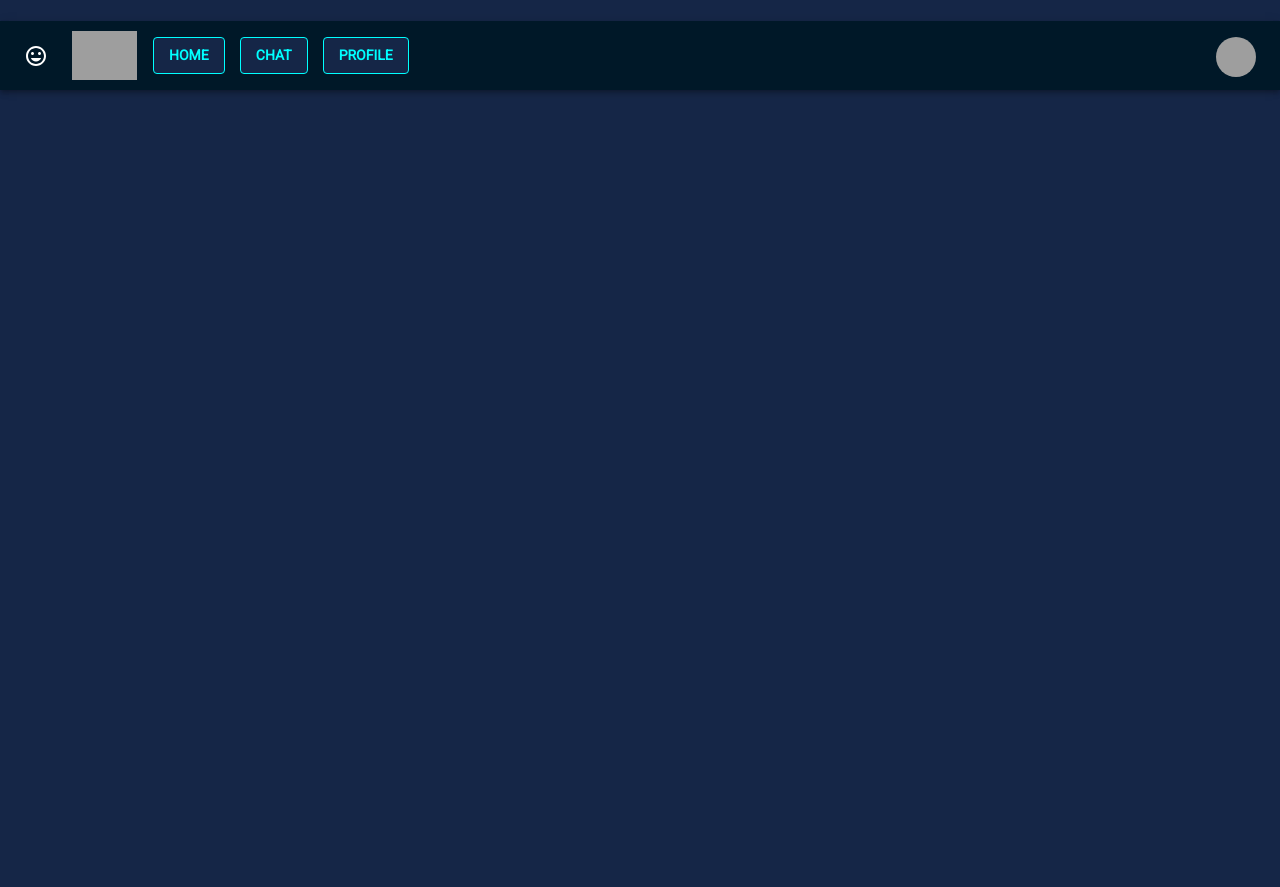
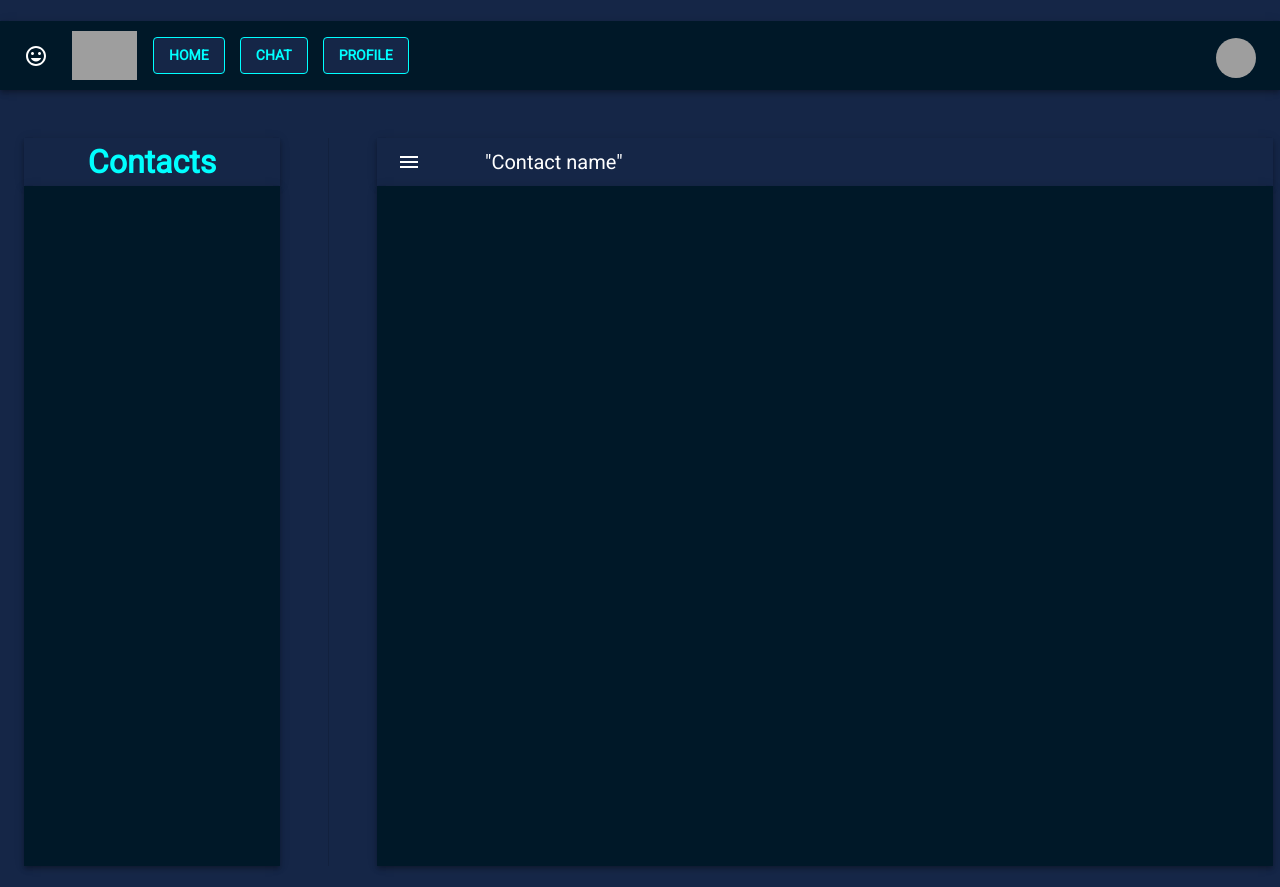
Before and after one commit to yann1731/ft_transcendence, a React (Create React App) app in the folder front_end/: page /Chat in a window 1280 px wide. Before the commit the page ends 800 px from the top, so only its background shows below. Built offline with nearby package versions, Linux system fonts and the light colour scheme; grey boxes are pictures that could not be loaded.

Commit message:
Content Chat Page Started

```diff
--- a/front_end/public/index.html
+++ b/front_end/public/index.html
@@ -4,10 +4,13 @@
     <meta charset="utf-8" />
     <title>Transcendence</title>
     <link rel="icon" type="image/x-icon" href="./gros jambon.png">
+    <link href="../src/Components/HomePage/Home.tsx" type="homepage">
   </head>
   <body style="background-color: #152647;">
     <noscript>You need to enable JavaScript to run this app.</noscript>
-    <div id="root"></div>
+    <div id="root">
+    </div>
+      <Home></Home>
     <!--
       This HTML file is a template.
       If you open it directly in the browser, you will see an empty page.
--- a/front_end/src/Components/App.tsx
+++ b/front_end/src/Components/App.tsx
@@ -2,13 +2,15 @@ import { Routes, Route } from 'react-router-dom';
 import Home from './HomePage/Home';
 import Chat from './ChatPage/Chat';
 import Profile from './ProfilePage/Profile';
+import FatCat from './FatCat';
 
 function App() {
 	return (
 	<Routes>
-		<Route path='/Home' element={ <Home /> } />
+		<Route path='/' element={ <Home /> } />
 		<Route path='/Profile' element={ <Profile /> } />
 		<Route path='/Chat' element={ <Chat /> } />
+		<Route path='/FatCat' element={ <FatCat /> } />
 	</Routes>
 	)
 }
--- a/front_end/src/Components/ChatPage/Chat.tsx
+++ b/front_end/src/Components/ChatPage/Chat.tsx
@@ -1,11 +1,14 @@
 import { Link } from 'react-router-dom';
 import ResponsiveAppBar from '../ToolBar';
+import DividerStack from './Divider';
 
 function Chat() {
 	return (
 	<div>
 		<h1>
 			<ResponsiveAppBar></ResponsiveAppBar>
+			<br></br>
+			<DividerStack></DividerStack>
 		</h1>
 	</div>
 	)
--- /dev/null
+++ b/front_end/src/Components/ChatPage/Contacts.tsx
@@ -0,0 +1,17 @@
+import * as React from 'react';
+import CssBaseline from '@mui/material/CssBaseline';
+import Box from '@mui/material/Box';
+import Container from '@mui/material/Container';
+import { theme } from '../../Theme'
+
+export default function ContactContainer() {
+  return (
+    <React.Fragment>
+      <CssBaseline />
+      <Container maxWidth="lg">
+        <Box sx={{bgcolor: theme.palette.primary.main, boxShadow: 4, textAlign: 'center', fontWeight: 'bold', width: '20vw', color: 'cyan'}}>Contacts</Box>
+        <Box sx={{ bgcolor: theme.palette.secondary.main, height: '85vh', boxShadow: 4, width: '20vw'}} />
+      </Container>
+    </React.Fragment>
+  );
+}
--- /dev/null
+++ b/front_end/src/Components/ChatPage/Conversation.tsx
@@ -0,0 +1,19 @@
+import * as React from 'react';
+import CssBaseline from '@mui/material/CssBaseline';
+import Box from '@mui/material/Box';
+import Container from '@mui/material/Container';
+import { theme } from '../../Theme'
+import OptionBar from './Options';
+
+
+export default function ConversationContainer() {
+  return (
+    <React.Fragment>
+      <CssBaseline />
+        <Container maxWidth="xl">
+		<OptionBar></OptionBar>
+		<Box sx={{ bgcolor: theme.palette.secondary.main, height: '85vh', boxShadow: 4, width: '70vw'}} />
+      </Container>
+    </React.Fragment>
+  );
+}
--- /dev/null
+++ b/front_end/src/Components/ChatPage/Divider.tsx
@@ -0,0 +1,20 @@
+import * as React from 'react';
+import Divider from '@mui/material/Divider';
+import Stack from '@mui/material/Stack';
+import ContactContainer from './Contacts';
+import ConversationContainer from './Conversation';
+
+export default function DividerStack() {
+  return (
+    <div>
+      <Stack
+        direction="row"
+        divider={<Divider orientation="vertical" flexItem />}
+        spacing={3}
+        >
+          <ContactContainer></ContactContainer>
+          <ConversationContainer></ConversationContainer>
+      </Stack>
+    </div>
+  );
+}
--- /dev/null
+++ b/front_end/src/Components/ChatPage/Options.tsx
@@ -0,0 +1,24 @@
+import * as React from 'react';
+import AppBar from '@mui/material/AppBar';
+import Box from '@mui/material/Box';
+import Toolbar from '@mui/material/Toolbar';
+import Typography from '@mui/material/Typography';
+import IconButton from '@mui/material/IconButton';
+import MenuIcon from '@mui/icons-material/Menu';
+
+export default function OptionBar() {
+  return (
+    <Box sx={{ flexGrow: 1 }}>
+      <AppBar position="static">
+        <Toolbar variant="dense">
+          <IconButton edge="start" color="inherit" aria-label="menu" sx={{ mr: 7 }}>
+            <MenuIcon />
+          </IconButton>
+          <Typography variant="h6" color="inherit" component="div">
+            "Contact name"
+          </Typography>
+        </Toolbar>
+      </AppBar>
+    </Box>
+  );
+}
--- /dev/null
+++ b/front_end/src/Components/FatCat.tsx
@@ -0,0 +1,18 @@
+import { textAlign } from '@mui/system';
+
+
+function FatCat() {
+	return (
+	<div>
+		<h1 style={{textAlign: "center"}}>
+			DON'T TOUCH THE FAT CAT!!!!
+			<br></br>
+			<br></br>
+			<img src="https://res.cloudinary.com/jerrick/image/upload/d_642250b563292b35f27461a7.png,f_jpg,fl_progressive,q_auto,w_1024/632d52a6376a2b001d128f18.jpg" alt="gros chat"></img>
+		</h1>
+	</div>
+	)
+}
+
+export default FatCat
+;
--- /dev/null
+++ b/front_end/src/Components/ProfilePage/Divider.tsx
@@ -0,0 +1,16 @@
+import * as React from 'react';
+import Divider from '@mui/material/Divider';
+import Stack from '@mui/material/Stack';
+
+export default function DividerStack() {
+  return (
+    <div>
+      <Stack
+        direction="row"
+        divider={<Divider orientation="vertical" flexItem />}
+        spacing={3}
+        >
+      </Stack>
+    </div>
+  );
+}
--- a/front_end/src/Components/ProfilePage/Profile.tsx
+++ b/front_end/src/Components/ProfilePage/Profile.tsx
@@ -6,7 +6,7 @@ function Profile() {
 	<div>
 		<h1>
 			<ResponsiveAppBar></ResponsiveAppBar>
-			This is the Profile Page
+			<br></br>
 		</h1>
 	</div>
 	)
--- a/front_end/src/Components/ToolBar.tsx
+++ b/front_end/src/Components/ToolBar.tsx
@@ -14,9 +14,10 @@ import MenuItem from '@mui/material/MenuItem';
 import InsertEmoticonIcon from '@mui/icons-material/InsertEmoticon';
 import { theme } from '../Theme'
 import { Link } from 'react-router-dom';
+import FatCat from './FatCat';
 
 const pages = [
-  { label: 'Home', link: '/Home' },
+  { label: 'Home', link: '/' },
   { label: 'Chat', link: '/Chat'},
   { label: 'Profile', link: '/Profile'},
 ];
@@ -50,7 +51,7 @@ function ResponsiveAppBar() {
             variant="h6"
             noWrap
             component="a"
-            href="/"
+            href="/FatCat"
             sx={{
               mr: 2,
               display: { xs: 'none', md: 'flex' },
```
Also changed, not shown: front_end/src/Components/HomePage/Game bottom.tsx (deleted, +0 -16 lines).
